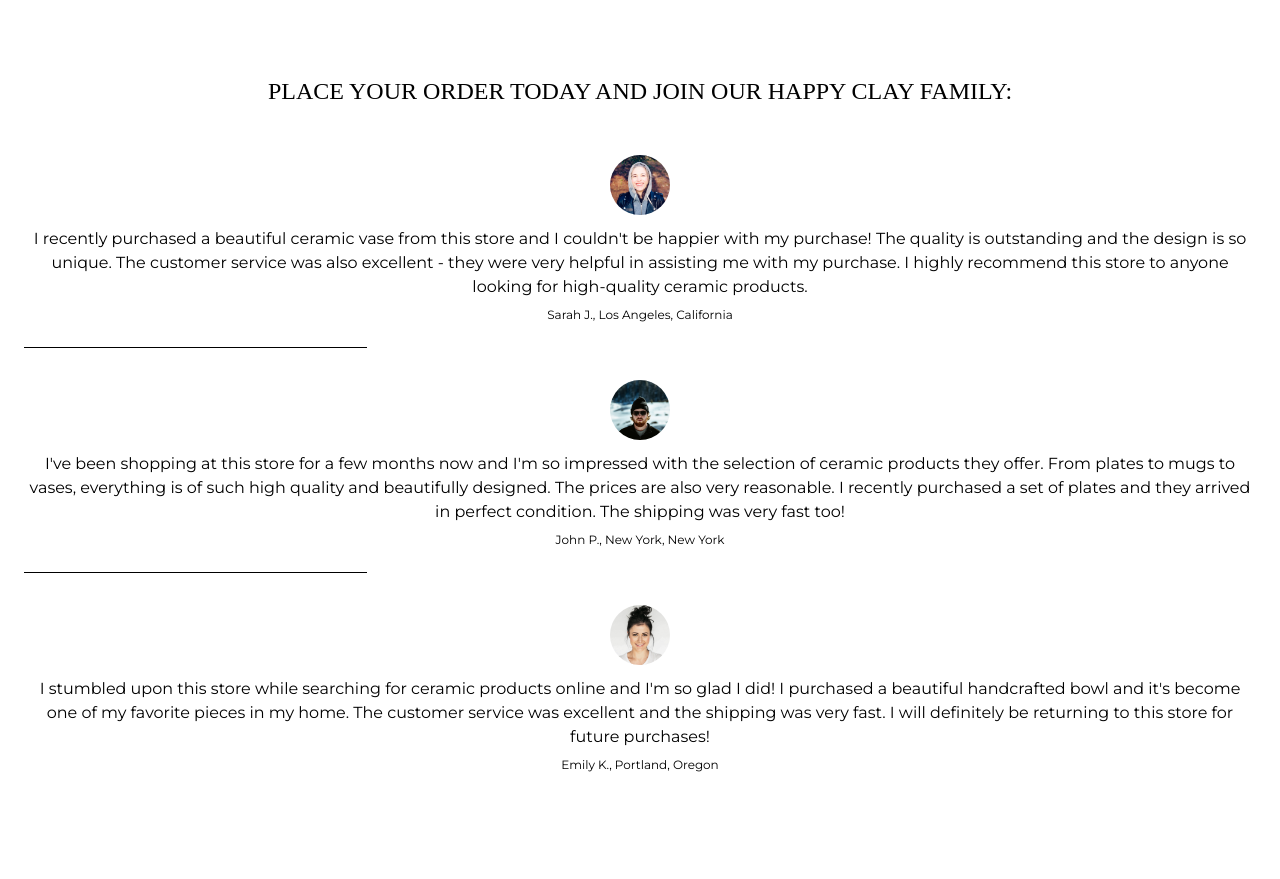
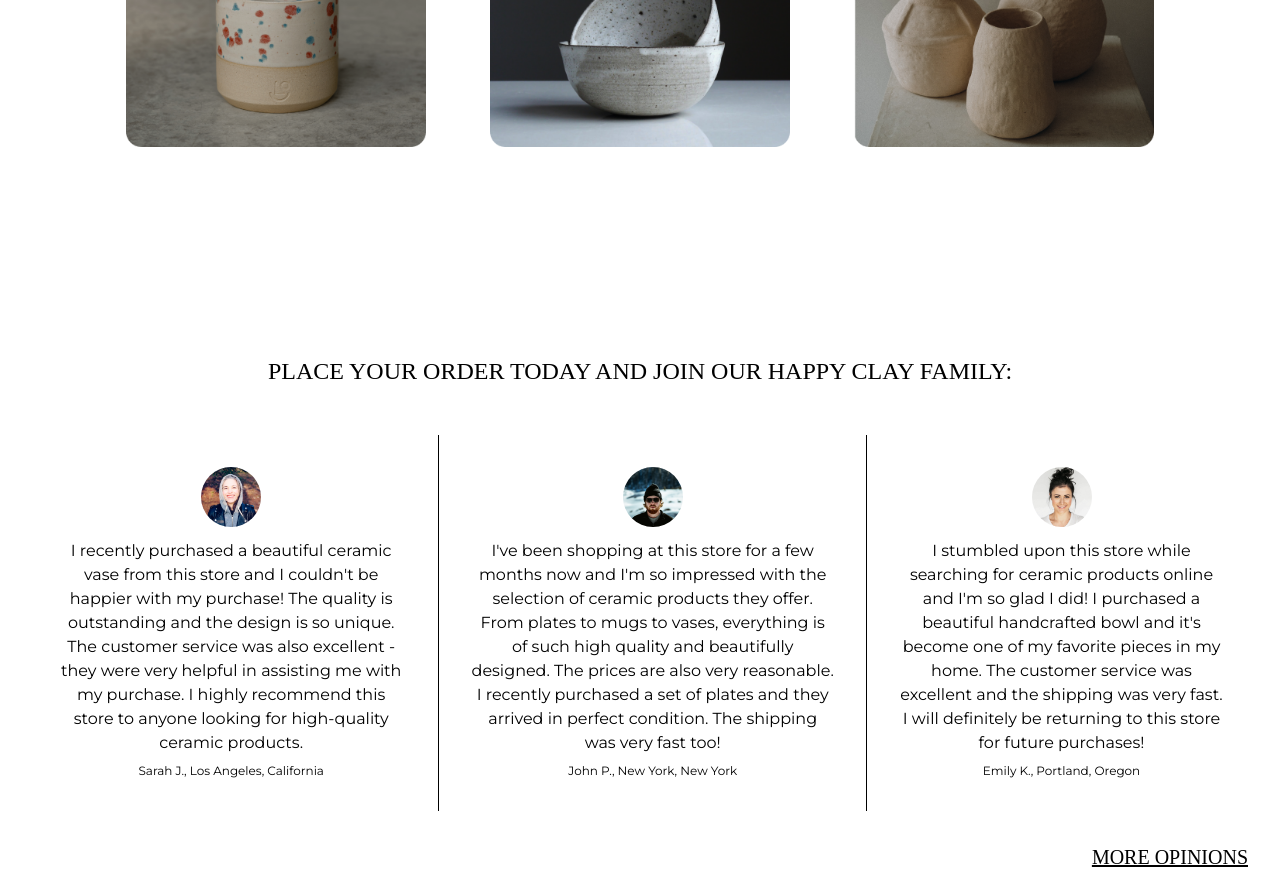
Before and after one commit to zofiaMrugalska/ClayIt, a website: page dist/index.html in a window 1280 px wide. Shown: the part 1160-2039 px from the top of the page. Before the commit the page ends 1957 px from the top, so only its background shows below. Drawn offline with Linux system fonts and the light colour scheme; a web font is replaced by a local one.

Commit message:
opinions contener all

```diff
--- a/dist/index.html
+++ b/dist/index.html
@@ -118,7 +118,9 @@
     </nav>
 
     <!-- product categories container  -->
-    <section class="flex flex-col justify-center items-center gap-6 mt-10 md:flex-row lg:gap-[1%]">
+    <section
+      class="flex flex-col justify-center items-center gap-6 mt-[4rem] md:flex-row md:mt-[8rem] lg:gap-[1%]"
+    >
       <div
         class="bg-[url('/ceramic_webpage/photo-sale.png')] w-[250px] h-[400px] bg-center bg-contain bg-no-repeat lg:w-[370px] lg:h-[470px] xl:w-[450px] xl:h-[550px]"
       >
@@ -166,7 +168,7 @@
     </section>
 
     <!-- popular collections container -->
-    <section class="mt-[6rem]">
+    <section class="mt-[6rem] md:mt-[12rem]">
       <h1 class="text-center font-cormorant text-2xl">POPULAR COLLECTIONS:</h1>
       <div
         class="mt-4 flex flex-col justify-center items-center gap-4 md:flex-row lg:mt-8 xl:gap-[5%]"
@@ -191,12 +193,12 @@
 
     <!-- opinions container -->
 
-    <section class="mt-[6rem]">
+    <section class="mt-[6rem] md:mt-[12rem]">
       <h1 class="p-4 text-center uppercase font-cormorant text-2xl">
         Place Your order today and join our happy Clay Family:
       </h1>
-      <div class="mt-2 p-6">
-        <div class="flex flex-col justify-center items-center">
+      <div class="mt-2 p-6 lg:flex lg:justify-start lg:items-center">
+        <div class="p-8 flex flex-col justify-center items-center">
           <img
             class="w-[60px] h-[60px] rounded-[50%]"
             src="/ceramic_webpage/avatar-woman-2 1.png"
@@ -210,8 +212,10 @@
           </p>
           <p class="mt-2 text-xs font-montserrat">Sarah J., Los Angeles, California</p>
         </div>
-        <div class="mt-6 w-[343px] h-[1px] bg-black"></div>
-        <div class="mt-8 flex flex-col justify-center items-center">
+
+        <div
+          class="p-8 flex flex-col justify-center items-center border-t border-black lg:border-l lg:border-t-0"
+        >
           <img
             class="w-[60px] h-[60px] rounded-[50%]"
             src="/ceramic_webpage/avatar-man 1.png"
@@ -226,8 +230,10 @@
           </p>
           <p class="mt-2 text-xs font-montserrat">John P., New York, New York</p>
         </div>
-        <div class="mt-6 w-[343px] h-[1px] bg-black"></div>
-        <div class="mt-8 flex flex-col justify-center items-center">
+
+        <div
+          class="p-8 flex flex-col justify-center items-center border-t border-black lg:border-l lg:border-t-0"
+        >
           <img
             class="w-[60px] h-[60px] rounded-[50%]"
             src="/ceramic_webpage/avatar-woman1 1.png"
@@ -242,6 +248,9 @@
           <p class="mt-2 text-xs font-montserrat">Emily K., Portland, Oregon</p>
         </div>
       </div>
+      <div class="flex justify-end px-8 py-2">
+        <a href="#"><button class="font-cormorant underline lg:text-xl">MORE OPINIONS</button></a>
+      </div>
     </section>
 
     <script src=" /dist/app.js"></script>
```
Also changed, not shown: dist/output.css.
